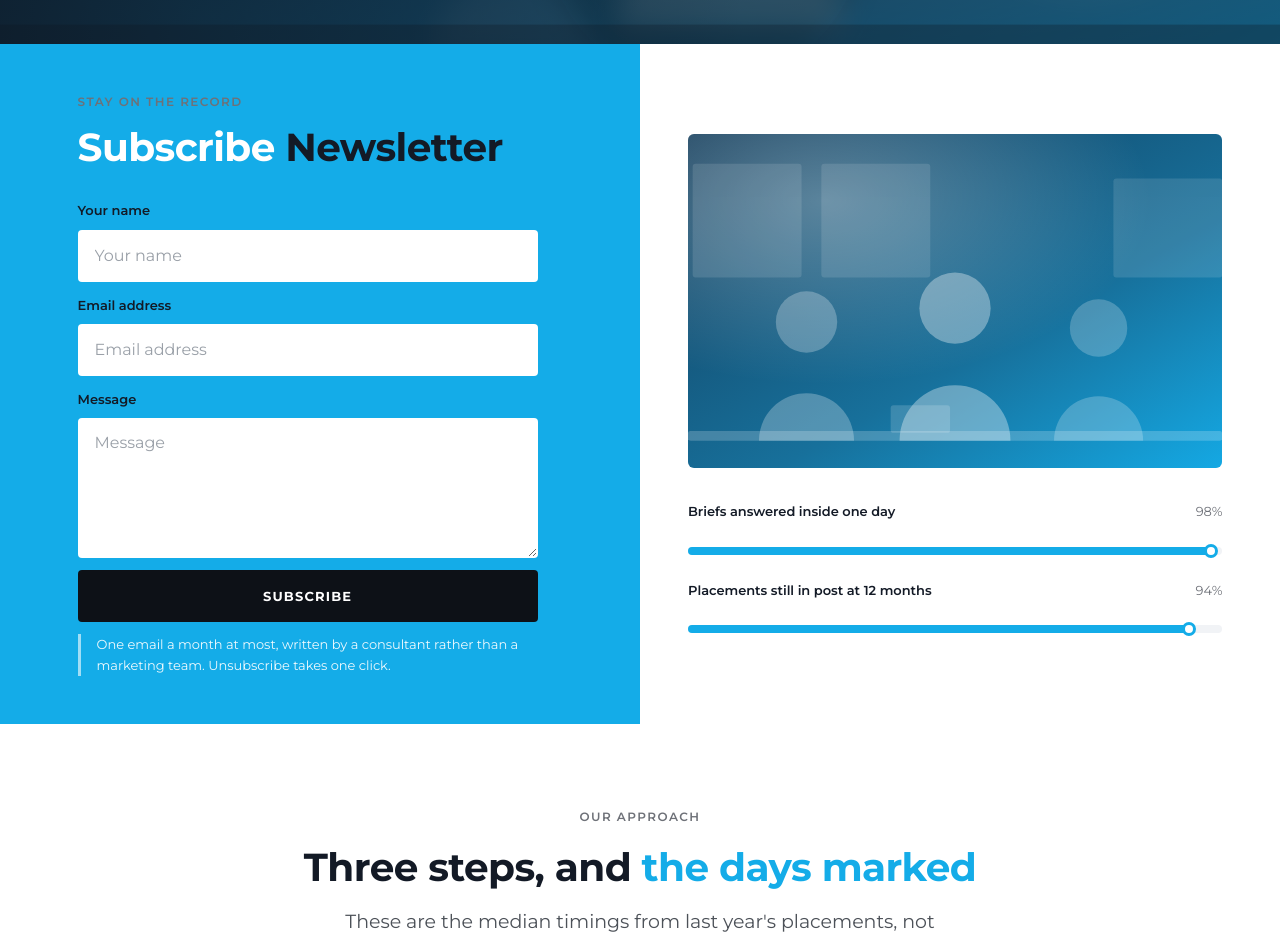
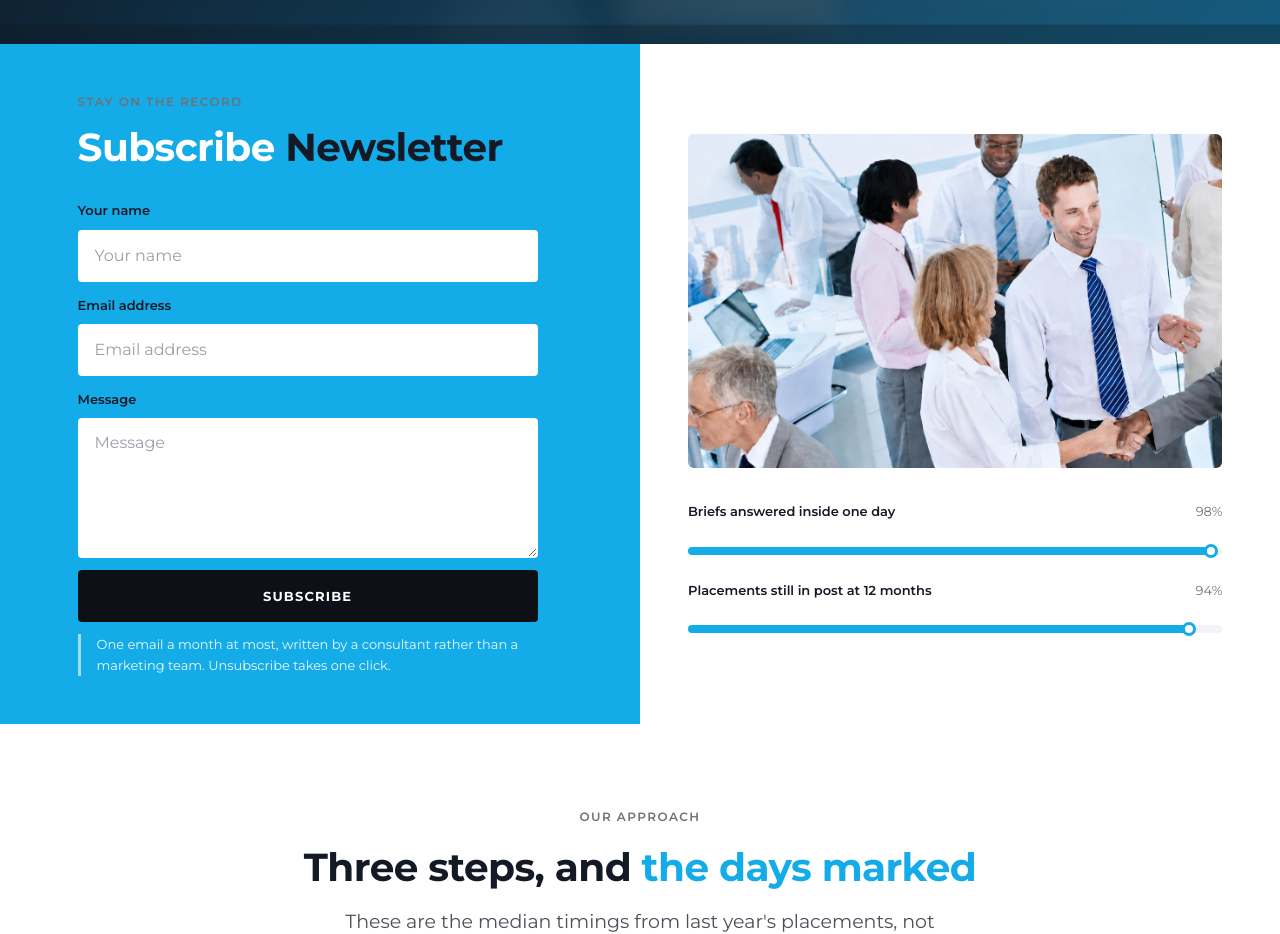
Before and after one commit to Charu-svg/hr-website, a website: page index.html in a window 1280 px wide. Shown: the part 3360-4294 px from the top of the page. Drawn offline with Linux system fonts and the light colour scheme.

Commit message:
Add a photograph to the subscribe section
- Replace the placeholder image on the right of the subscribe section with the
  supplied office photograph, and describe it in the alt text
- The source was already web-sized at 1536px, so it is used as supplied

Co-authored-by: CommandCodeBot <noreply@commandcode.ai>

```diff
--- a/index.html
+++ b/index.html
@@ -380,7 +380,7 @@
     <div class="subscribe__side">
       <div class="subscribe__side-inner">
         <div class="subscribe__media">
-          <img src="assets/img/photo-wide.svg" alt="Placeholder photograph of a consultant on a call" width="1200" height="675">
+          <img src="assets/img/team-handshake.jpg" alt="Colleagues shaking hands in an open-plan office" width="1536" height="768">
         </div>
         <div style="display: grid; gap: var(--s-6)">
           <div class="meter">
```
Also changed, not shown: assets/img/team-handshake.jpg (added).
